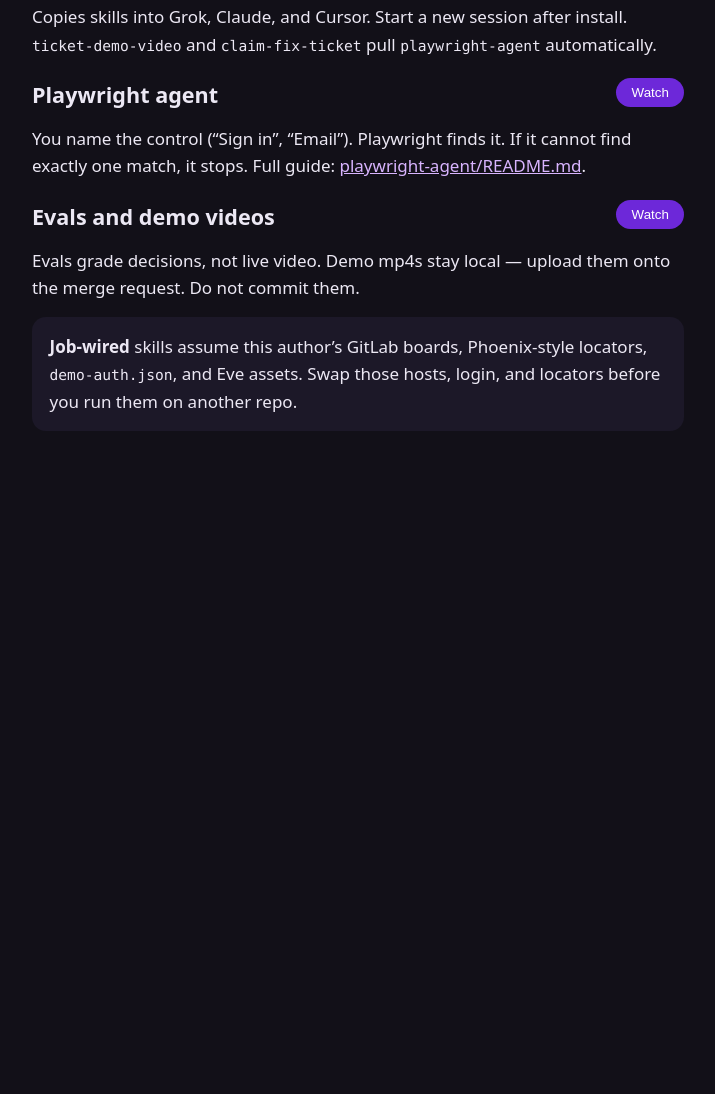
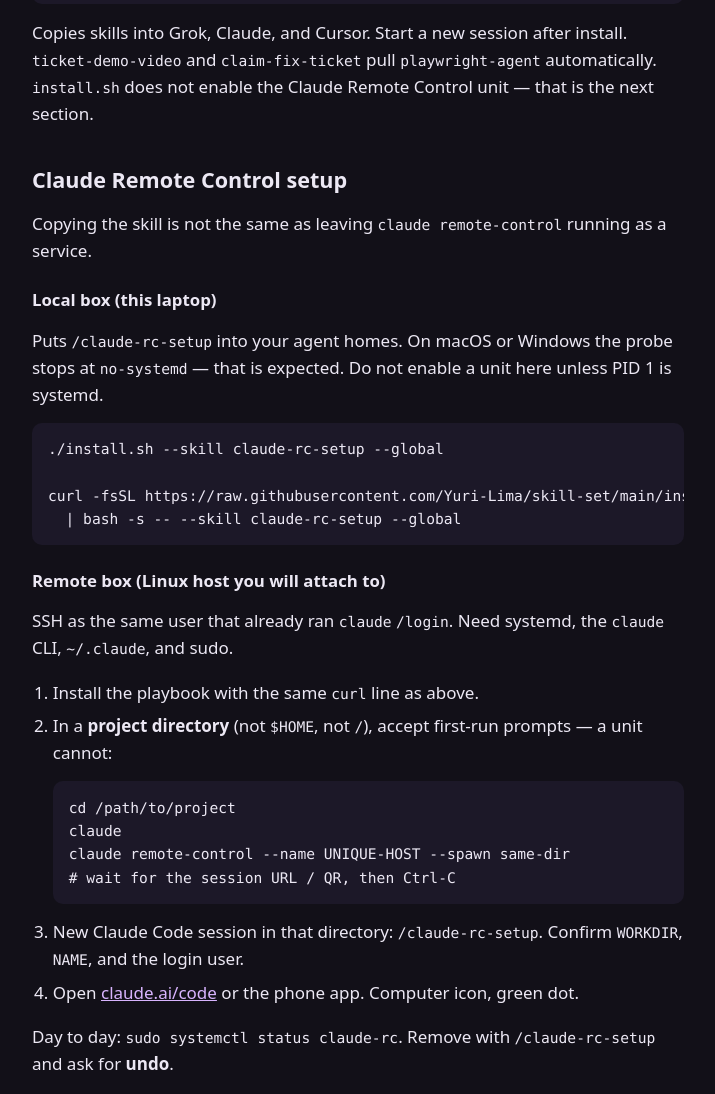
Before and after one commit to Yuri-Lima/skill-set, a plain HTML site: page docs/readme.html in a window 1280 px wide. Shown: the part 1160-2254 px from the top of the page, without its empty margins (282-997 px from the left). Before the commit the page ends 1687 px from the top, so only its background shows below. Drawn offline with Linux system fonts and the light colour scheme.

Commit message:
Document local vs remote install for claude-rc-setup
Copying the skill is not enabling the systemd unit. Split the README
into this-laptop (playbook only) and Linux host (consent, then
/claude-rc-setup). Mirror the walkthrough on the local README page.

```diff
--- a/docs/readme.html
+++ b/docs/readme.html
@@ -34,6 +34,9 @@
       }
       h1 { font-size: 2rem; margin: 0 0 0.5rem; }
       h2 { font-size: 1.35rem; margin: 2.2rem 0 0.7rem; }
+      h3 { font-size: 1.05rem; margin: 1.4rem 0 0.45rem; }
+      ol { padding-left: 1.3rem; }
+      li { margin: 0.4rem 0; }
       p { margin: 0.8rem 0; }
       a { color: var(--link); }
       .row {
@@ -191,7 +194,7 @@
           </tr>
           <tr>
             <td><code>/claude-rc-setup</code> <span class="chip ok">general</span></td>
-            <td>Permanent <code>claude remote-control</code> systemd service. Linux only.</td>
+            <td>Permanent <code>claude remote-control</code> systemd service. Linux only. Local vs remote install below.</td>
             <td></td>
           </tr>
         </tbody>
@@ -207,7 +210,56 @@
         Copies skills into Grok, Claude, and Cursor. Start a new session
         after install. <code>ticket-demo-video</code> and
         <code>claim-fix-ticket</code> pull <code>playwright-agent</code>
-        automatically.
+        automatically. <code>install.sh</code> does not enable the
+        Claude Remote Control unit — that is the next section.
+      </p>
+
+      <h2>Claude Remote Control setup</h2>
+      <p>
+        Copying the skill is not the same as leaving
+        <code>claude remote-control</code> running as a service.
+      </p>
+      <h3>Local box (this laptop)</h3>
+      <p>
+        Puts <code>/claude-rc-setup</code> into your agent homes. On
+        macOS or Windows the probe stops at <code>no-systemd</code> —
+        that is expected. Do not enable a unit here unless PID 1 is
+        systemd.
+      </p>
+      <pre>./install.sh --skill claude-rc-setup --global
+
+curl -fsSL https://raw.githubusercontent.com/Yuri-Lima/skill-set/main/install.sh \
+  | bash -s -- --skill claude-rc-setup --global</pre>
+      <h3>Remote box (Linux host you will attach to)</h3>
+      <p>
+        SSH as the same user that already ran <code>claude</code>
+        <code>/login</code>. Need systemd, the <code>claude</code> CLI,
+        <code>~/.claude</code>, and sudo.
+      </p>
+      <ol>
+        <li>Install the playbook with the same <code>curl</code> line as above.</li>
+        <li>
+          In a <strong>project directory</strong> (not <code>$HOME</code>,
+          not <code>/</code>), accept first-run prompts — a unit cannot:
+          <pre>cd /path/to/project
+claude
+claude remote-control --name UNIQUE-HOST --spawn same-dir
+# wait for the session URL / QR, then Ctrl-C</pre>
+        </li>
+        <li>
+          New Claude Code session in that directory:
+          <code>/claude-rc-setup</code>. Confirm <code>WORKDIR</code>,
+          <code>NAME</code>, and the login user.
+        </li>
+        <li>
+          Open <a href="https://claude.ai/code">claude.ai/code</a> or
+          the phone app. Computer icon, green dot.
+        </li>
+      </ol>
+      <p>
+        Day to day: <code>sudo systemctl status claude-rc</code>.
+        Remove with <code>/claude-rc-setup</code> and ask for
+        <strong>undo</strong>.
       </p>
 
       <div class="row">
```
Also changed, not shown: README.md.
